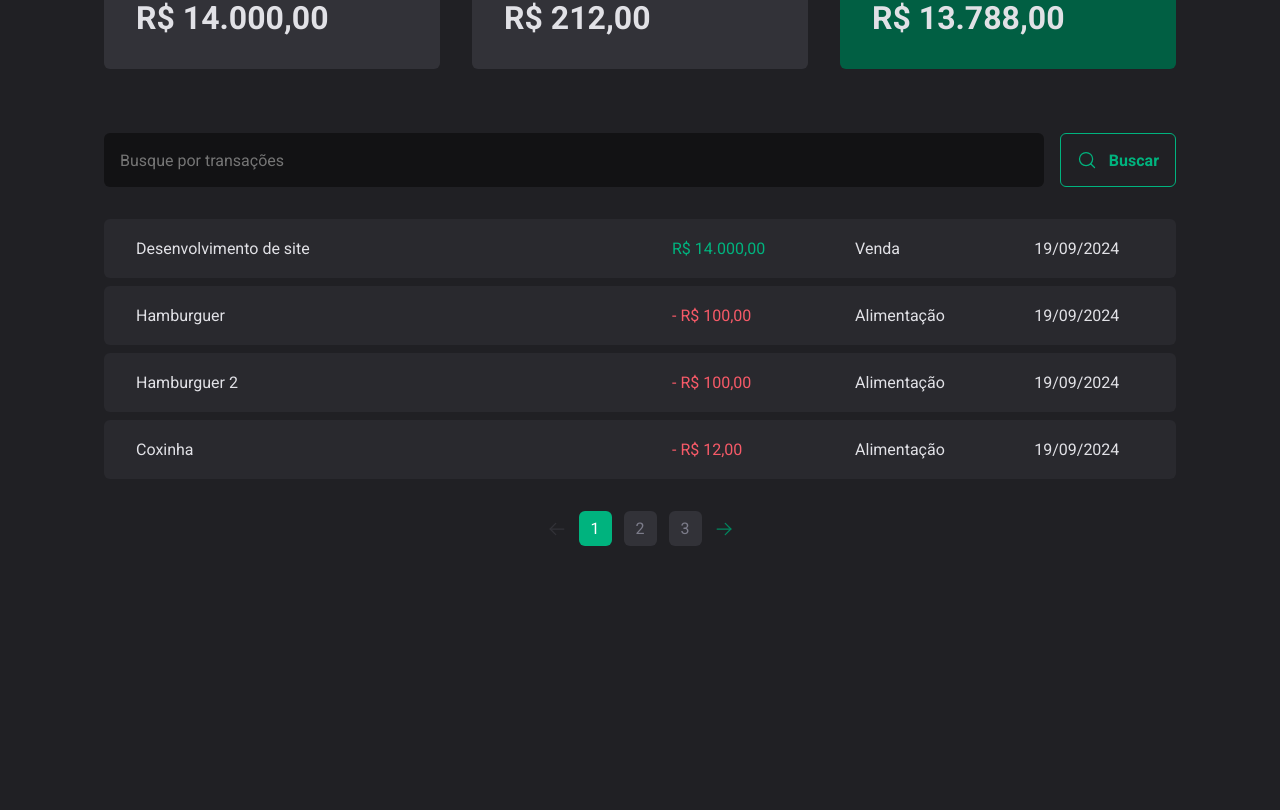
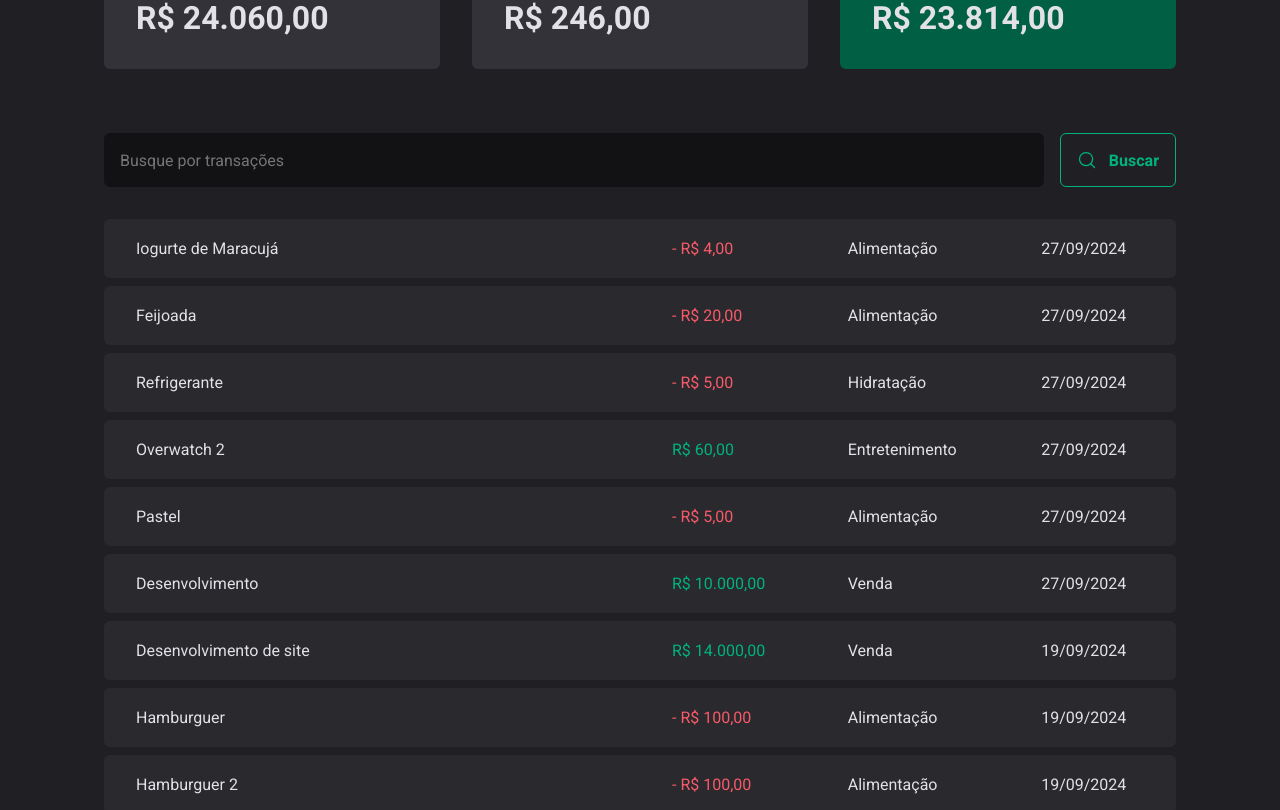
Before and after one commit to matheuscobz/dt-money-react, a React (Vite) app: page / in a window 1280 px wide. Shown: the part 461-1271 px from the top of the page. Before the commit the page ends 1007 px from the top, so only its background shows below. Built offline with nearby package versions, Linux system fonts and the light colour scheme; data requests are answered from the project's data file.

Commit message:
Update do create a new transaction
Now is possible to create a new transaction through the modal and it saves on the backend server

```diff
--- a/server.json
+++ b/server.json
@@ -31,6 +31,54 @@
       "category": "Alimentação",
       "price": 12,
       "createdAt": "2024-09-19T18:30:55.212Z"
+    },
+    {
+      "description": "Desenvolvimento",
+      "category": "Venda",
+      "price": 10000,
+      "type": "income",
+      "createdAt": "2024-09-27T18:06:23.067Z",
+      "id": 5
+    },
+    {
+      "description": "Pastel",
+      "category": "Alimentação",
+      "price": 5,
+      "type": "outcome",
+      "createdAt": "2024-09-27T18:14:49.667Z",
+      "id": 6
+    },
+    {
+      "description": "Overwatch 2",
+      "category": "Entretenimento",
+      "price": 60,
+      "type": "income",
+      "createdAt": "2024-09-27T18:18:28.353Z",
+      "id": 7
+    },
+    {
+      "description": "Refrigerante",
+      "category": "Hidratação",
+      "price": 5,
+      "type": "outcome",
+      "createdAt": "2024-09-27T18:19:16.199Z",
+      "id": 8
+    },
+    {
+      "description": "Feijoada",
+      "category": "Alimentação",
+      "price": 20,
+      "type": "outcome",
+      "createdAt": "2024-09-27T18:19:40.538Z",
+      "id": 9
+    },
+    {
+      "description": "Iogurte de Maracujá",
+      "category": "Alimentação",
+      "price": 4,
+      "type": "outcome",
+      "createdAt": "2024-09-27T18:26:36.931Z",
+      "id": 10
     }
   ]
 }
--- a/src/components/NewTransactionModal/index.tsx
+++ b/src/components/NewTransactionModal/index.tsx
@@ -4,6 +4,8 @@ import { CloseButton, Content, Overlay, TransactionType, TransactionTypeButton }
 import { ArrowCircleDown, ArrowCircleUp, X } from "phosphor-react";
 import { Controller, useForm } from "react-hook-form";
 import { zodResolver } from "@hookform/resolvers/zod";
+import { useContext } from "react";
+import { TransactionsContext } from "../../contexts/TransactionsContext";
 
 const newTransactionFormSchema = z.object({
   description: z.string(),
@@ -15,11 +17,13 @@ const newTransactionFormSchema = z.object({
 type NeWTransactionFormInputs = z.infer<typeof newTransactionFormSchema>
 
 export function NewTransactionModal(){
+  const { createTransaction } = useContext(TransactionsContext)
   const {
       control,
       register,
       handleSubmit,
-      formState: { isSubmitting }
+      formState: { isSubmitting },
+      reset
     } = useForm<NeWTransactionFormInputs>({
     resolver: zodResolver(newTransactionFormSchema),
     defaultValues : {
@@ -28,8 +32,16 @@ export function NewTransactionModal(){
   })
 
   async function handleCreateNewTransaction(data: NeWTransactionFormInputs) {
-    await new Promise(resolve => setTimeout(resolve, 2000))
-    console.log(data)
+    const { description, price, category, type} = data;
+    await createTransaction({
+      description,
+      price,
+      category,
+      type
+    })
+
+
+    reset()
   }
   return (
     <Dialog.Portal>
--- a/src/contexts/TransactionsContext.tsx
+++ b/src/contexts/TransactionsContext.tsx
@@ -10,14 +10,24 @@ interface Transaction {
   createdAt: string
 }
 
+interface CreateTransactionInput {
+  description: string,
+  price: number,
+  category: string,
+  type: 'income' | 'outcome'
+}
+
 interface TransactionContextType {
   transactions: Transaction[],
   fetchTransactions: (query?: string) => Promise<void>
+  createTransaction: (data: CreateTransactionInput) => Promise<void>
 }
 
 interface TransactionProviderProps {
   children: ReactNode
 }
+
+
 
 export const TransactionsContext = createContext<TransactionContextType>({} as TransactionContextType)
 
@@ -27,11 +37,27 @@ export function TransactionProvider({children}: TransactionProviderProps) {
   async function fetchTransactions(query?: string) {
     const response = await api.get('/transactions', {
       params: {
+        _sort: 'createdAt',
+        _order  : 'desc',
         q: query,
       }
     })
 
     setTransactions(response.data)
+  }
+
+  async function createTransaction(data: CreateTransactionInput) {
+    const  { description, price, category, type } = data
+
+    const response = await api.post('transactions', {
+      description,
+      category,
+      price,
+      type,
+      createdAt: new Date()
+    })
+
+    setTransactions(state => [response.data, ...state])
   }
 
   useEffect(() => {
@@ -42,7 +68,8 @@ export function TransactionProvider({children}: TransactionProviderProps) {
   return (
     <TransactionsContext.Provider value={{
       transactions,
-      fetchTransactions
+      fetchTransactions,
+      createTransaction
     }}>
       {children}
     </TransactionsContext.Provider>
```
